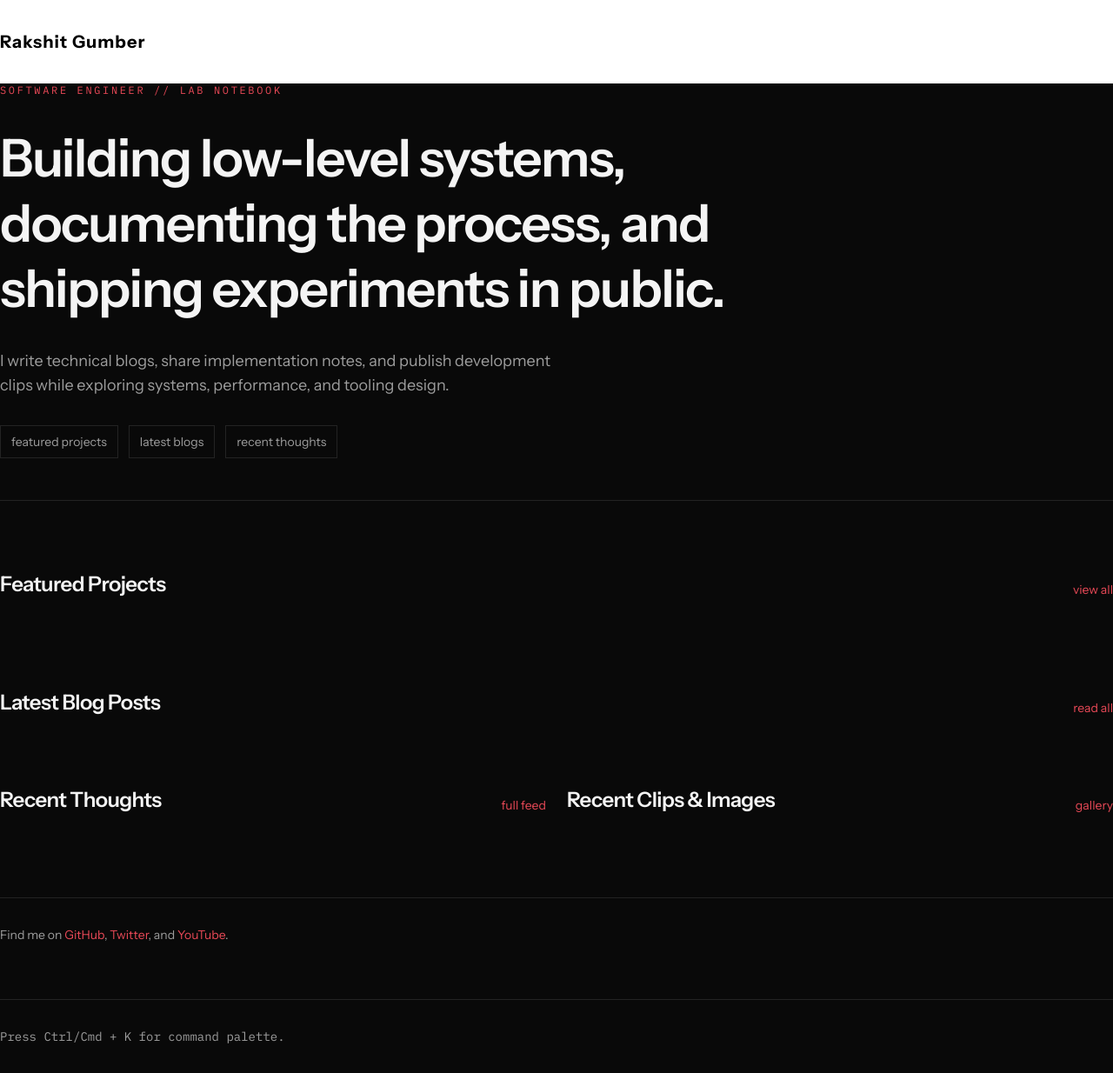
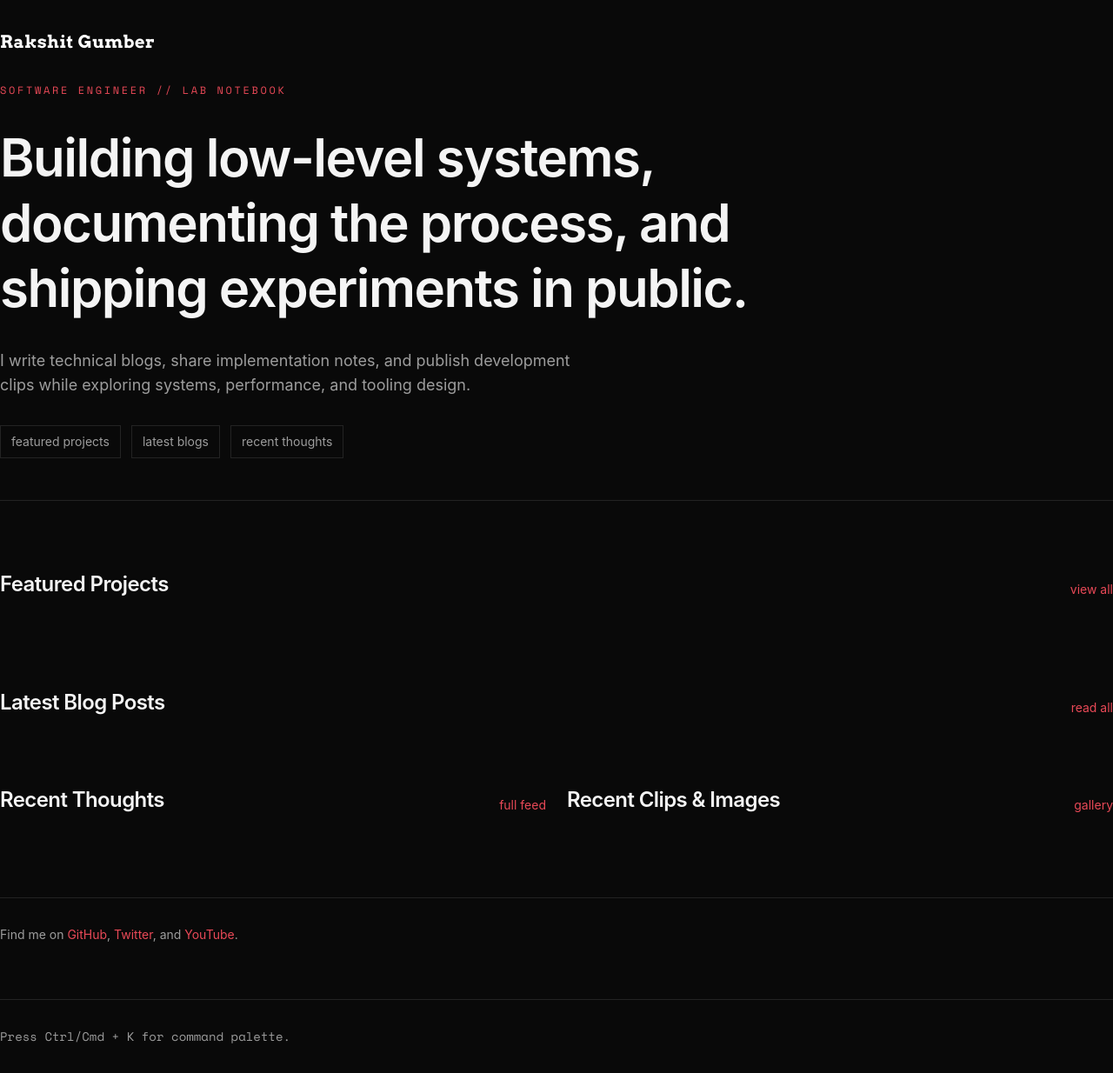
Before and after one commit to RakshitGumber/personal, a React (Vite) app in the folder web/: page / in a window 1280 px wide. Shown: the whole page at 87% size. Built offline with nearby package versions, Linux system fonts and the light colour scheme.

Commit message:
improved my name font

```diff
--- a/web/src/components/core/Footer.tsx
+++ b/web/src/components/core/Footer.tsx
@@ -1,7 +1,7 @@
 export function Footer() {
   return (
     <footer className="mt-16 border-t border-line">
-      <div className="container-shell flex flex-col gap-2 py-8 text-sm text-muted md:flex-row md:items-center md:justify-between">
+      <div className=" flex flex-col gap-2 py-8 text-sm text-muted md:flex-row md:items-center md:justify-between">
         <p className="font-mono">Press Ctrl/Cmd + K for command palette.</p>
       </div>
     </footer>
--- a/web/src/components/core/Navbar.tsx
+++ b/web/src/components/core/Navbar.tsx
@@ -5,12 +5,11 @@ export function Navbar() {
   const [isOpen, setIsOpen] = useState(false);
 
   return (
-    <header className="sticky top-0 z-40 w-full bg-white">
+    <header className="sticky top-0 z-40 w-full bg-background">
       <div className="flex h-24 items-center justify-between max-w-7xl mx-auto">
-        <Link to="/" className="font-sans text-xl font-bold tracking-wider text-black">
+        <Link to="/" className="font-arvo text-xl font-semibold tracking-wide text-white">
           Rakshit Gumber
         </Link>
-
         <div className="hidden items-center gap-2 md:flex">
           <nav className="flex items-center gap-2">
             {/* {navItems.map((item) => {
@@ -42,7 +41,7 @@ export function Navbar() {
       </div>
 
       {isOpen ? (
-        <nav className="container-shell flex flex-col gap-2 border-t border-line py-3 md:hidden">
+        <nav className="flex flex-col gap-2 border-t border-line py-3 md:hidden">
           {/* <Link
               key={item.to}
               to={item.to}
--- a/web/src/index.css
+++ b/web/src/index.css
@@ -1,4 +1,4 @@
-@import url("https://fonts.googleapis.com/css2?family=IBM+Plex+Mono:wght@400;500;600&family=Instrument+Sans:wght@400;500;600;700&display=swap");
+@import url('https://fonts.googleapis.com/css2?family=Arvo:ital,wght@0,400;0,700;1,400;1,700&family=Mulish:ital,wght@0,200..1000;1,200..1000&family=Space+Mono:ital,wght@0,400;0,700;1,400;1,700&display=swap');
 @import "tailwindcss";
 
 :root {
@@ -25,8 +25,9 @@
   --color-text: var(--text);
   --color-muted: var(--muted);
   --color-accent: var(--accent);
-  --font-sans: "Instrument Sans", "Segoe UI", sans-serif;
-  --font-mono: "IBM Plex Mono", "Consolas", monospace;
+  --font-arvo: "Arvo", serif;
+  --font-mulish: "Mulish", sans-serif;
+  --font-mono: "Space Mono", monospace;
 }
 
 
```
